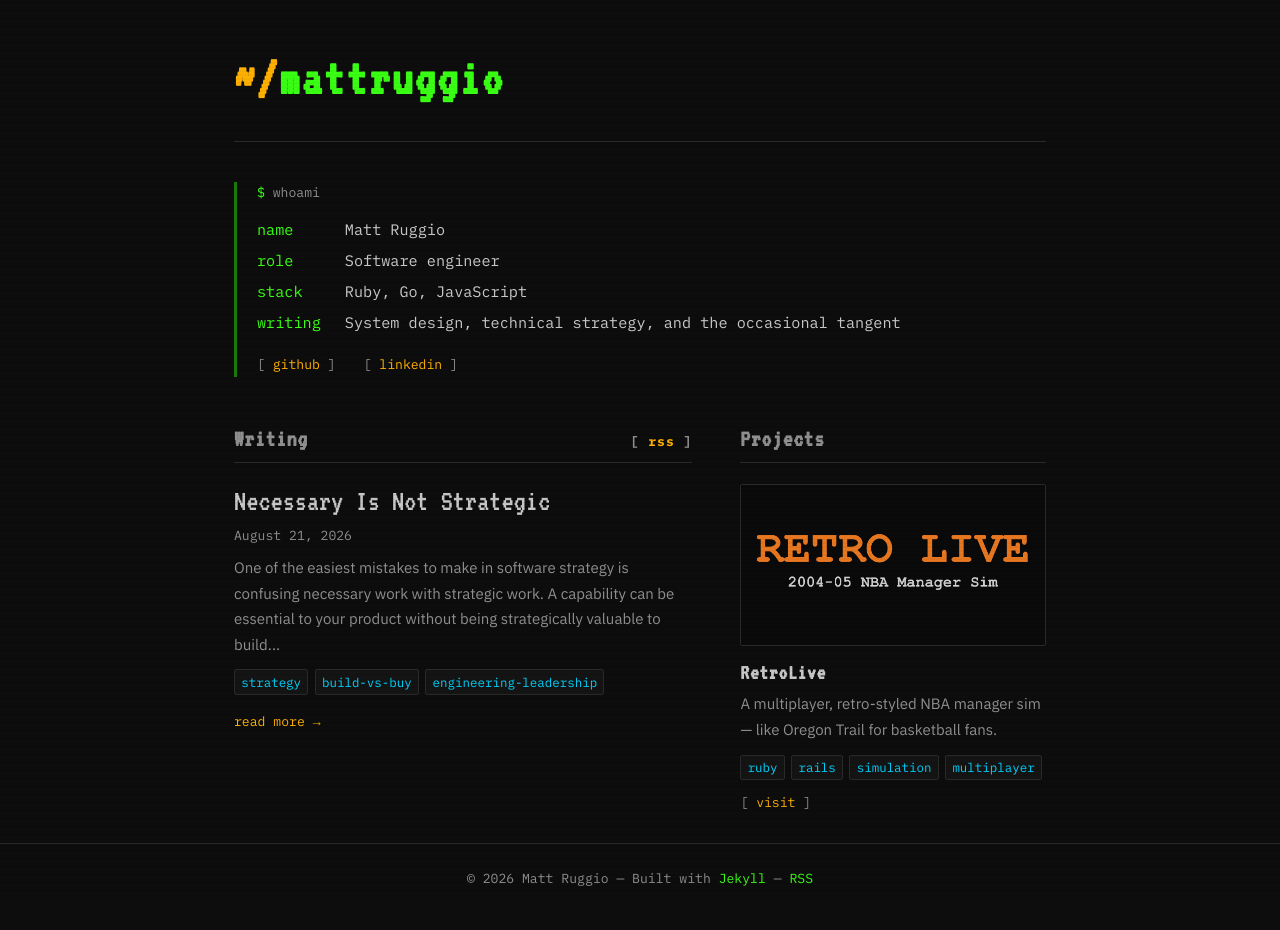
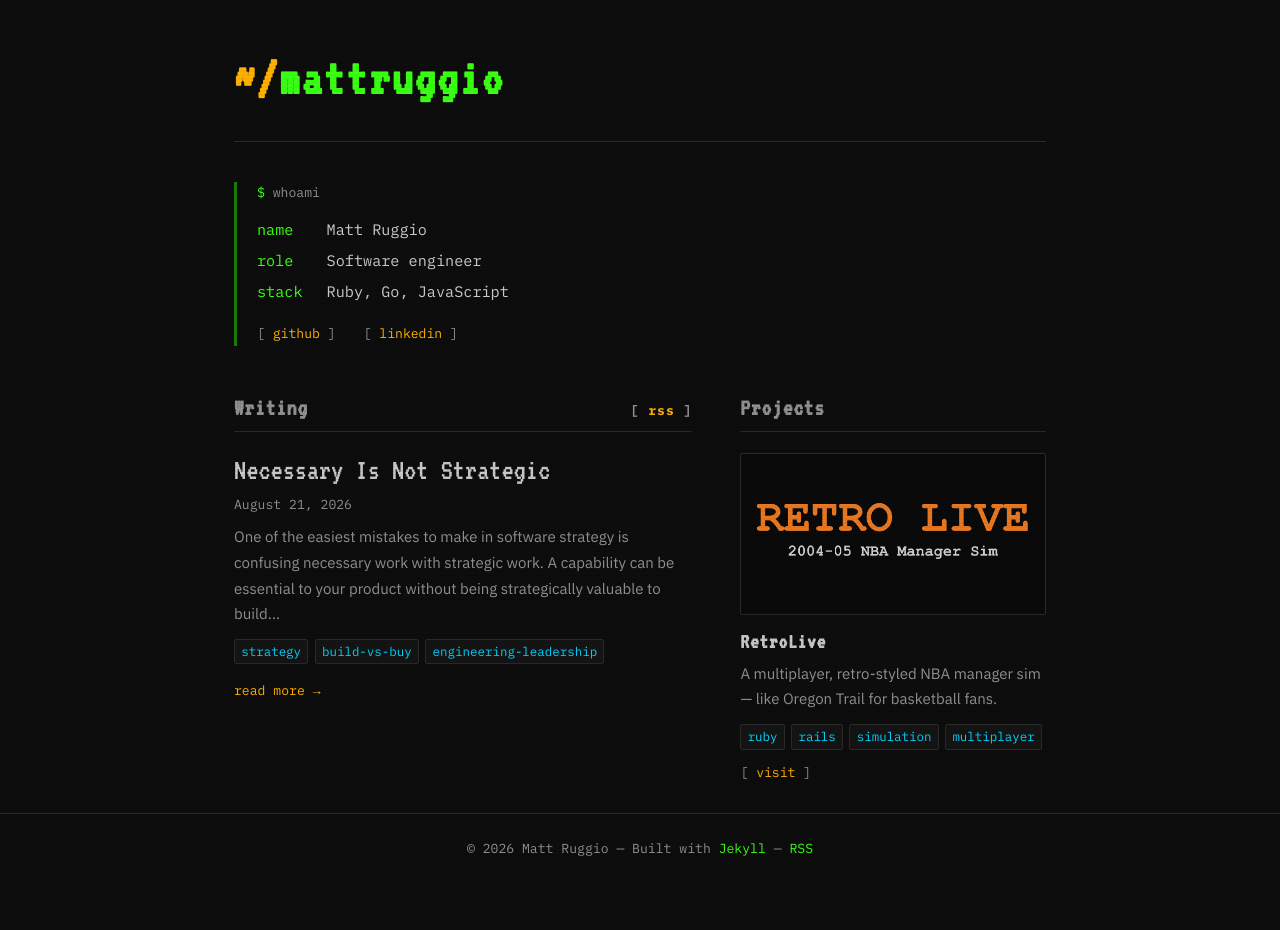
Before and after one commit to mattruggio/mattruggio.github.io, a Jekyll site: the page built from index.md, in a window 1280 px wide. Built offline with Jekyll 4.4.1, drawn with Linux system fonts in a browser that asks for light colours; after the commit the page ends 900 px from its top, so only the background shows below that.

Commit message:
Drop the writing line from whoami
The Writing column sits directly below it with the posts in view, so the
line described something the page was already showing. Leaves name, role,
and stack.

Co-authored-by: Copilot <223556219+Copilot@users.noreply.github.com>

```diff
--- a/index.md
+++ b/index.md
@@ -10,6 +10,3 @@ role
 
 stack
 : Ruby, Go, JavaScript
-
-writing
-: System design, technical strategy, and the occasional tangent
```
